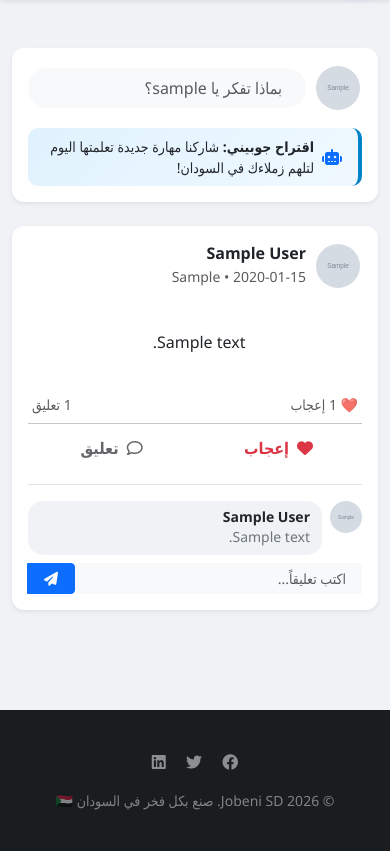
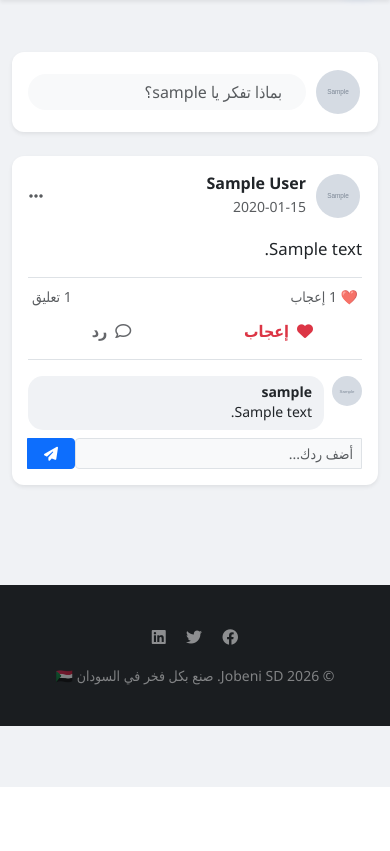
Before and after one commit to FlutterPro2024/Jobeni-SD, a Flask app: page /community/ in a window 390 px wide. Shown: the part 57-908 px from the top of the page. After the commit the page ends 844 px from the top, so only its background shows below. Run offline with Flask 3, Linux system fonts and the light colour scheme; a user stored in the database is signed in; tables that the repository leaves empty hold one stand-in row (values such as "Sample post"); grey boxes marked "Sample" are stand-in pictures.

Commit message:
Final Update: Human-to-Human messaging, Online status, and UI polish

```diff
--- a/app/templates/community.html
+++ b/app/templates/community.html
@@ -1,30 +1,21 @@
 {% extends "base.html" %}
-{% block title %}مجتمع جوبيني المهني - Jobeni Community{% endblock %}
+{% block title %}مجتمع جوبيني المهني{% endblock %}
 
 {% block content %}
 <style>
     body { background-color: #f0f2f5 !important; }
-    .community-container { margin-top: 20px; }
-    .post-card { border-radius: 12px; border: none; transition: 0.3s; margin-bottom: 20px; box-shadow: 0 2px 4px rgba(0,0,0,0.05); }
-    .post-card:hover { box-shadow: 0 4px 12px rgba(0,0,0,0.08); }
+    .post-card { border-radius: 12px; border: none; margin-bottom: 20px; box-shadow: 0 2px 4px rgba(0,0,0,0.05); }
     .user-avatar { width: 48px; height: 48px; object-fit: cover; border-radius: 50%; border: 2px solid #fff; }
-    .online-badge {
-        position: absolute; bottom: 2px; right: 2px; width: 12px; height: 12px;
-        background-color: #28a745; border: 2px solid #fff; border-radius: 50%;
-    }
-    .ai-suggestion-alert {
-        background: linear-gradient(135deg, #e0f2fe 0%, #f0f9ff 100%);
-        border: none; border-right: 4px solid #0284c7; border-radius: 10px;
-    }
-    .interact-btn { color: #65676b; font-weight: 600; border: none; background: none; transition: 0.2s; padding: 8px 0; width: 100%; border-radius: 6px; display: flex; align-items: center; justify-content: center; gap: 8px; }
+    .online-badge { position: absolute; bottom: 2px; right: 2px; width: 12px; height: 12px; background-color: #28a745; border: 2px solid #fff; border-radius: 50%; }
+    .interact-btn { color: #65676b; font-weight: 600; border: none; background: none; width: 100%; padding: 8px; border-radius: 6px; display: flex; align-items: center; justify-content: center; gap: 8px; }
     .interact-btn:hover { background-color: #f2f2f2; color: #0d6efd; }
     .interact-btn.liked { color: #dc3545; }
     .comment-box { background-color: #f0f2f5; border-radius: 15px; padding: 8px 12px; }
-    .post-body { white-space: pre-wrap; word-wrap: break-word; }
+    .post-body { white-space: pre-wrap; font-size: 1.05rem; }
     .sticky-sidebar { position: sticky; top: 80px; }
 </style>
 
-<div class="container community-container" dir="rtl">
+<div class="container mt-4" dir="rtl">
     <div class="row">
         <div class="col-lg-3 d-none d-lg-block">
             <div class="sticky-sidebar">
@@ -32,29 +23,21 @@
                     <img src="{{ current_user.avatar or 'https://ui-avatars.com/api/?name=' + current_user.username }}" class="user-avatar mx-auto mb-2" style="width: 70px; height: 70px;">
                     <h6 class="fw-bold mb-0">{{ current_user.full_name or current_user.username }}</h6>
                     <small class="text-muted d-block mb-3">{{ current_user.headline or 'عضو في جوبيني' }}</small>
-                    <div class="d-flex justify-content-around border-top pt-3">
-                        <div class="text-center"><small class="text-muted d-block">متابَعين</small><b>{{ current_user.followed.count() if current_user.followed else 0 }}</b></div>
+                    <div class="d-flex justify-content-around border-top pt-3 text-center">
+                        <div><small class="text-muted d-block">متابعين</small><b>{{ current_user.followers.count() }}</b></div>
                         <div class="border-start"></div>
-                        <div class="text-center"><small class="text-muted d-block">متابِعين</small><b>{{ current_user.followers.count() if current_user.followers else 0 }}</b></div>
+                        <div><small class="text-muted d-block">تتابع</small><b>{{ current_user.followed.count() }}</b></div>
                     </div>
                 </div>
             </div>
         </div>
 
-        <div class="col-lg-6 col-md-12">
+        <div class="col-lg-6">
             <div class="card post-card p-3 shadow-sm mb-4">
                 <div class="d-flex gap-2 align-items-center">
-                    <img src="{{ current_user.avatar or 'https://ui-avatars.com/api/?name=' + current_user.username }}" class="user-avatar">
-                    <button class="form-control rounded-pill bg-light text-end text-muted border-0 px-4 py-2" data-bs-toggle="modal" data-bs-target="#newPostModal">
-                        بماذا تفكر يا {{ current_user.username }}؟
-                    </button>
+                    <img src="{{ current_user.avatar }}" class="user-avatar">
+                    <button class="form-control rounded-pill bg-light text-end text-muted border-0 px-4" data-bs-toggle="modal" data-bs-target="#newPostModal">بماذا تفكر يا {{ current_user.username }}؟</button>
                 </div>
-                {% if ai_suggestion %}
-                <div class="ai-suggestion-alert p-2 mt-3 d-flex align-items-center">
-                    <i class="fas fa-robot text-primary ms-2 me-2"></i>
-                    <small class="text-dark"><b>اقتراح جوبيني:</b> {{ ai_suggestion }}</small>
-                </div>
-                {% endif %}
             </div>
 
             <div id="feed">
@@ -66,51 +49,82 @@
                                 <img src="{{ post.author.avatar or 'https://ui-avatars.com/api/?name=' + post.author.username }}" class="user-avatar ms-2">
                                 <div>
                                     <h6 class="mb-0 fw-bold">{{ post.author.full_name or post.author.username }}</h6>
-                                    <small class="text-muted">{{ post.author.headline or 'مهني سوداني' }} • {{ post.timestamp.strftime('%Y-%m-%d') }}</small>
+                                    <small class="text-muted">{{ post.timestamp.strftime('%Y-%m-%d') }}</small>
                                 </div>
                             </div>
+
+                            <div class="d-flex gap-2 align-items-center">
                                 {% if post.author != current_user and post.author not in current_user.followed %}
-                            <a href="{{ url_for('community.follow', username=post.author.username) }}" class="btn btn-sm btn-outline-primary rounded-pill">+ تابع</a>
+                                <a href="{{ url_for('community.follow', username=post.author.username) }}" class="btn btn-sm btn-outline-primary rounded-pill">+ متابعة</a>
+                                {% endif %}
+
+                                {% if post.author == current_user %}
+                                <div class="dropdown">
+                                    <button class="btn btn-link text-muted p-0" data-bs-toggle="dropdown"><i class="fas fa-ellipsis-h"></i></button>
+                                    <ul class="dropdown-menu dropdown-menu-end shadow-sm">
+                                        <li><button class="dropdown-item" data-bs-toggle="modal" data-bs-target="#editModal{{post.id}}"><i class="fas fa-edit me-2"></i> تعديل</button></li>
+                                        <li><hr class="dropdown-divider"></li>
+                                        <li>
+                                            <form action="{{ url_for('community.delete_post', post_id=post.id) }}" method="POST">
+                                                <button type="submit" class="dropdown-item text-danger" onclick="return confirm('حذف نهائي؟')"><i class="fas fa-trash me-2"></i> حذف</button>
+                                            </form>
+                                        </li>
+                                    </ul>
+                                </div>
                                 {% endif %}
                             </div>
-
-                        <div class="post-body text-dark fs-6 mb-3">
-                            {{ post.body }}
                         </div>
 
-                        <div class="d-flex justify-content-between text-muted small mb-2 px-1">
+                        <div class="post-body text-dark mb-3">{{ post.body }}</div>
+
+                        <div class="d-flex justify-content-between text-muted small px-1 border-top pt-2">
                             <span>❤️ <span id="like-count-{{ post.id }}">{{ post.likes.count() }}</span> إعجاب</span>
                             <span>{{ post.comments.count() }} تعليق</span>
                         </div>
-                        <hr class="my-1">
-                        <div class="row g-0">
+
+                        <div class="row g-0 mt-1 border-bottom pb-2">
                             <div class="col-6">
-                                {% set user_liked = post.likes.filter_by(user_id=current_user.id).first() %}
-                                <button class="interact-btn {% if user_liked %}liked{% endif %}" onclick="handleLike({{ post.id }}, this)">
-                                    <i class="{% if user_liked %}fas{% else %}far{% endif %} fa-heart"></i> إعجاب
+                                {% set liked = post.likes.filter_by(user_id=current_user.id).first() %}
+                                <button class="interact-btn {% if liked %}liked{% endif %}" onclick="handleLike({{ post.id }}, this)">
+                                    <i class="{% if liked %}fas{% else %}far{% endif %} fa-heart"></i> إعجاب
                                 </button>
                             </div>
                             <div class="col-6">
                                 <button class="interact-btn" onclick="document.getElementById('comment-input-{{ post.id }}').focus()">
-                                    <i class="far fa-comment"></i> تعليق
+                                    <i class="far fa-comment"></i> رد
                                 </button>
                             </div>
                         </div>
 
-                        <div class="mt-3 border-top pt-3">
+                        <div class="mt-3">
                             {% for comment in post.comments.limit(3).all() %}
                             <div class="d-flex gap-2 mb-2">
-                                <img src="{{ comment.user.avatar or 'https://ui-avatars.com/api/?name=' + comment.user.username }}" class="rounded-circle" width="32" height="32">
+                                <img src="{{ comment.user.avatar }}" class="rounded-circle" width="30" height="30">
                                 <div class="comment-box flex-grow-1">
-                                    <h6 class="mb-0 small fw-bold">{{ comment.user.full_name or comment.user.username }}</h6>
-                                    <p class="mb-0 small text-secondary">{{ comment.body }}</p>
+                                    <h6 class="mb-0 small fw-bold">{{ comment.user.username }}</h6>
+                                    <p class="mb-0 small">{{ comment.body }}</p>
                                 </div>
                             </div>
                             {% endfor %}
                             <form action="{{ url_for('community.add_comment', post_id=post.id) }}" method="POST" class="mt-2">
                                 <div class="input-group input-group-sm">
-                                    <input type="text" name="comment_body" id="comment-input-{{ post.id }}" class="form-control rounded-pill-start border-0 bg-light px-3" placeholder="اكتب تعليقاً..." required>
+                                    <input type="text" name="comment_body" id="comment-input-{{ post.id }}" class="form-control rounded-pill-start bg-light" placeholder="أضف ردك..." required>
                                     <button class="btn btn-primary rounded-pill-end px-3" type="submit"><i class="fas fa-paper-plane"></i></button>
+                                </div>
+                            </form>
+                        </div>
+                    </div>
+                </div>
+
+                <div class="modal fade" id="editModal{{post.id}}" tabindex="-1">
+                    <div class="modal-dialog modal-dialog-centered">
+                        <div class="modal-content">
+                            <form action="{{ url_for('community.edit_post', post_id=post.id) }}" method="POST">
+                                <div class="modal-body pb-0">
+                                    <textarea name="content" class="form-control border-0" rows="4">{{ post.body }}</textarea>
+                                </div>
+                                <div class="modal-footer border-0">
+                                    <button type="submit" class="btn btn-primary rounded-pill">تحديث</button>
                                 </div>
                             </form>
                         </div>
@@ -125,35 +139,13 @@
                 <div class="card post-card p-3 shadow-sm mb-3">
                     <h6 class="fw-bold mb-3 text-primary"><i class="fas fa-circle text-success small"></i> متصلون الآن</h6>
                     <div class="d-flex flex-wrap gap-2">
-                        {% if online_friends %}
                         {% for friend in online_friends %}
-                            <a href="{{ url_for('chat.open_chat', job_id=0, recipient_id=friend.id) }}" title="{{ friend.username }}">
-                                <div class="position-relative">
-                                    <img src="{{ friend.avatar or 'https://ui-avatars.com/api/?name=' + friend.username }}" class="rounded-circle border" style="width: 40px; height: 40px; object-fit: cover;">
+                        <a href="{{ url_for('chat.open_chat', job_id=0, recipient_id=friend.id) }}" class="position-relative">
+                            <img src="{{ friend.avatar }}" class="rounded-circle border" width="40" height="40">
                             <span class="online-badge"></span>
-                                </div>
                         </a>
                         {% endfor %}
-                        {% else %}
-                            <small class="text-muted">لا يوجد متصلون حالياً</small>
-                        {% endif %}
                     </div>
-                </div>
-
-                <div class="card post-card p-3 shadow-sm">
-                    <h6 class="fw-bold mb-3">مقترحات المتابعة</h6>
-                    {% for s_user in suggested_users %}
-                    <div class="d-flex align-items-center justify-content-between mb-3">
-                        <div class="d-flex align-items-center gap-2">
-                            <img src="{{ s_user.avatar or 'https://ui-avatars.com/api/?name=' + s_user.username }}" class="rounded-circle" width="35" height="35">
-                            <div style="line-height: 1;">
-                                <small class="fw-bold d-block text-truncate" style="max-width: 80px;">{{ s_user.username }}</small>
-                                <small class="text-muted" style="font-size: 10px;">{{ s_user.headline or 'مهني' }}</small>
-                            </div>
-                        </div>
-                        <a href="{{ url_for('community.follow', username=s_user.username) }}" class="btn btn-outline-primary btn-sm rounded-pill py-0 px-2">+ تابع</a>
-                    </div>
-                    {% endfor %}
                 </div>
             </div>
         </div>
@@ -162,17 +154,13 @@
 
 <div class="modal fade" id="newPostModal" tabindex="-1">
     <div class="modal-dialog modal-dialog-centered">
-        <div class="modal-content border-0 rounded-4">
-            <div class="modal-header border-0 pb-0">
-                <h5 class="fw-bold">إنشاء منشور جديد</h5>
-                <button type="button" class="btn-close ms-0 me-auto" data-bs-dismiss="modal"></button>
-            </div>
+        <div class="modal-content border-0 rounded-4 shadow">
             <form action="{{ url_for('community.new_post') }}" method="POST">
                 <div class="modal-body">
-                    <textarea name="body" class="form-control border-0 fs-5" rows="5" placeholder="عن ماذا تود التحدث يا {{ current_user.username }}؟" required></textarea>
+                    <textarea name="body" class="form-control border-0 fs-5" rows="5" placeholder="عن ماذا تود التحدث؟" required></textarea>
                 </div>
-                <div class="modal-footer border-0 pt-0">
-                    <button type="submit" class="btn btn-primary w-100 rounded-pill py-2">نشر الآن</button>
+                <div class="modal-footer border-0">
+                    <button type="submit" class="btn btn-primary w-100 rounded-pill">نشر</button>
                 </div>
             </form>
         </div>
```
Also changed, not shown: app/community.py (+41 -27 lines). Lines whose indentation alone changed are shown as unchanged.
